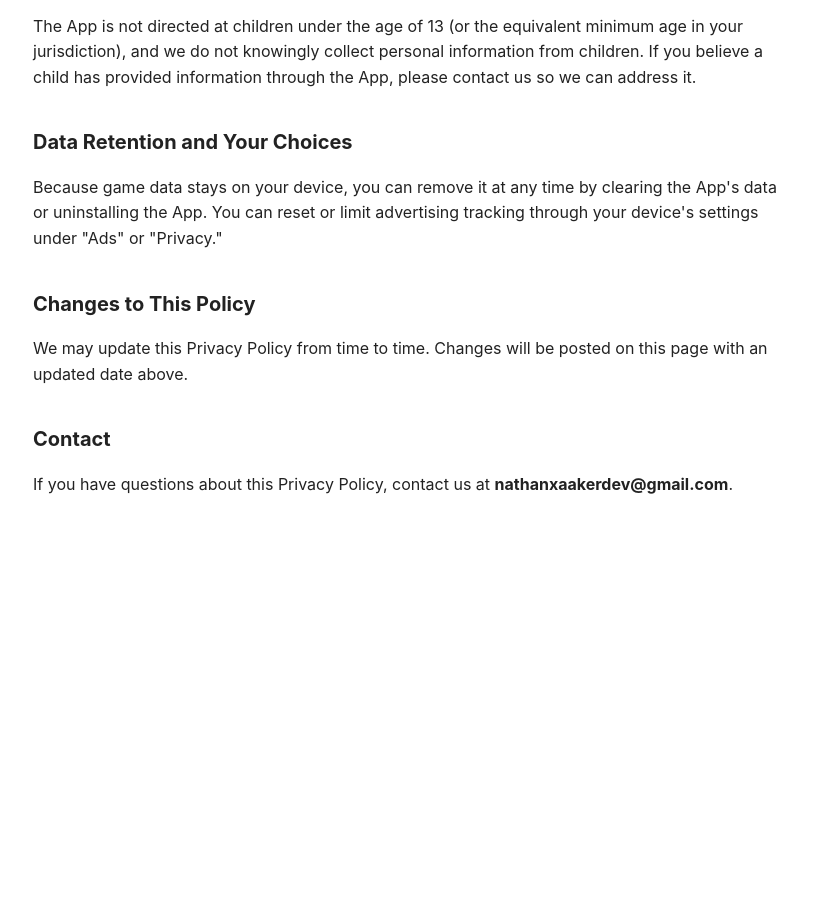
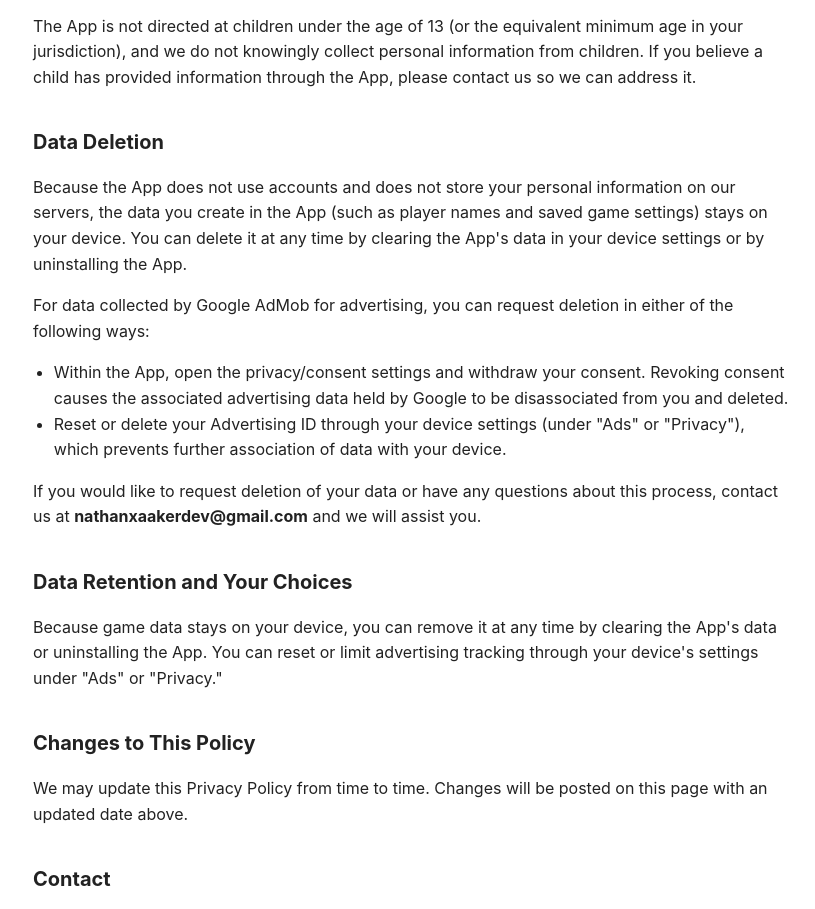
Before and after one commit to Nathan546-design/Nathan546-design.github.io, a plain HTML site: page index.html in a window 1280 px wide. Shown: the part 1484-2393 px from the top of the page, without its empty margins (227-1042 px from the left). Before the commit the page ends 2062 px from the top, so only its background shows below. Drawn offline with Linux system fonts and the light colour scheme.

Commit message:
Add data deletion and user choices section to privacy policy
Added a section on data deletion and user choices regarding data management.

```diff
--- a/index.html
+++ b/index.html
@@ -59,6 +59,15 @@
 <h2>Children's Privacy</h2>
 <p>The App is not directed at children under the age of 13 (or the equivalent minimum age in your jurisdiction), and we do not knowingly collect personal information from children. If you believe a child has provided information through the App, please contact us so we can address it.</p>
 
+<h2 id="data-deletion">Data Deletion</h2>
+<p>Because the App does not use accounts and does not store your personal information on our servers, the data you create in the App (such as player names and saved game settings) stays on your device. You can delete it at any time by clearing the App's data in your device settings or by uninstalling the App.</p>
+<p>For data collected by Google AdMob for advertising, you can request deletion in either of the following ways:</p>
+<ul>
+  <li>Within the App, open the privacy/consent settings and withdraw your consent. Revoking consent causes the associated advertising data held by Google to be disassociated from you and deleted.</li>
+  <li>Reset or delete your Advertising ID through your device settings (under "Ads" or "Privacy"), which prevents further association of data with your device.</li>
+</ul>
+<p>If you would like to request deletion of your data or have any questions about this process, contact us at <strong>nathanxaakerdev@gmail.com</strong> and we will assist you.</p>
+
 <h2>Data Retention and Your Choices</h2>
 <p>Because game data stays on your device, you can remove it at any time by clearing the App's data or uninstalling the App. You can reset or limit advertising tracking through your device's settings under "Ads" or "Privacy."</p>
 
```
